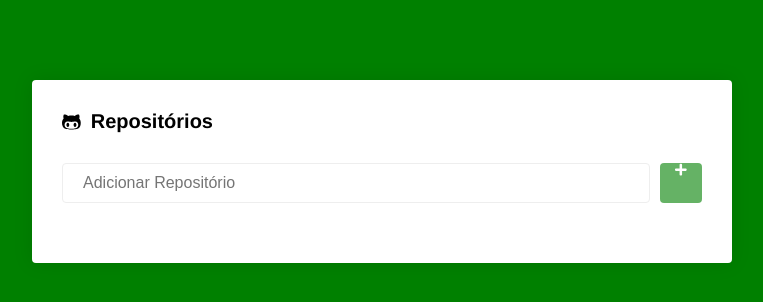
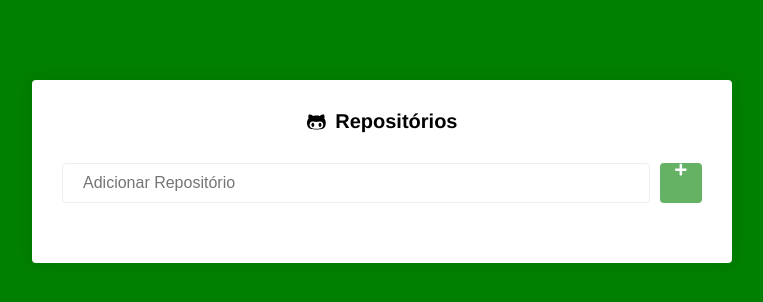
Before and after one commit to maxwellacioli/real-world-app, a Vue app: page / in a window 1280 px wide. Shown: the top 302 px of the page, without its empty margins (258-1021 px from the left). Built offline with nearby package versions, Linux system fonts and the light colour scheme.

Commit message:
Refactor home header align

```diff
--- a/src/components/Main.vue
+++ b/src/components/Main.vue
@@ -125,6 +125,11 @@ export default {
   box-shadow: 0 0 20px rgba(0, 0, 0, 0.1);
   padding: 30px;
   margin: 80px auto;
+
+  p {
+    display: flex;
+    justify-content: center;
+  }
 }
 
 form {
```
